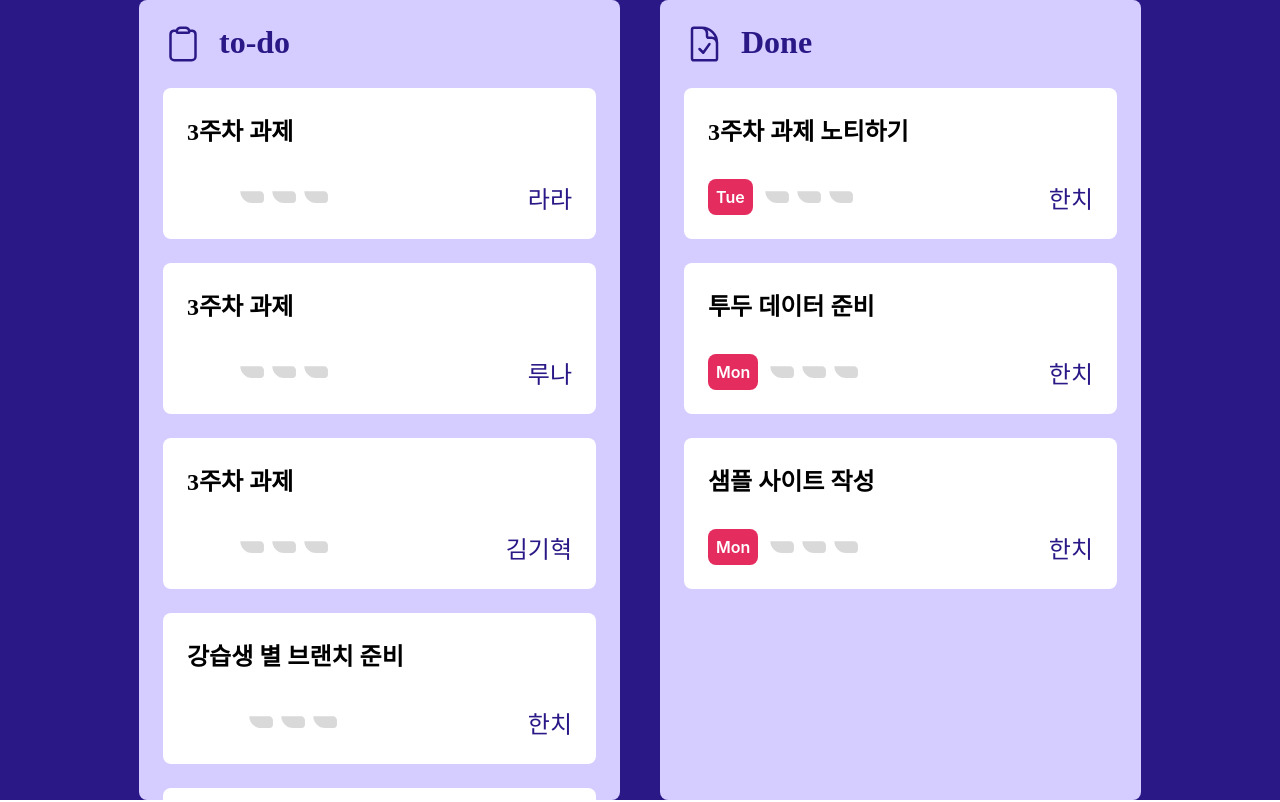
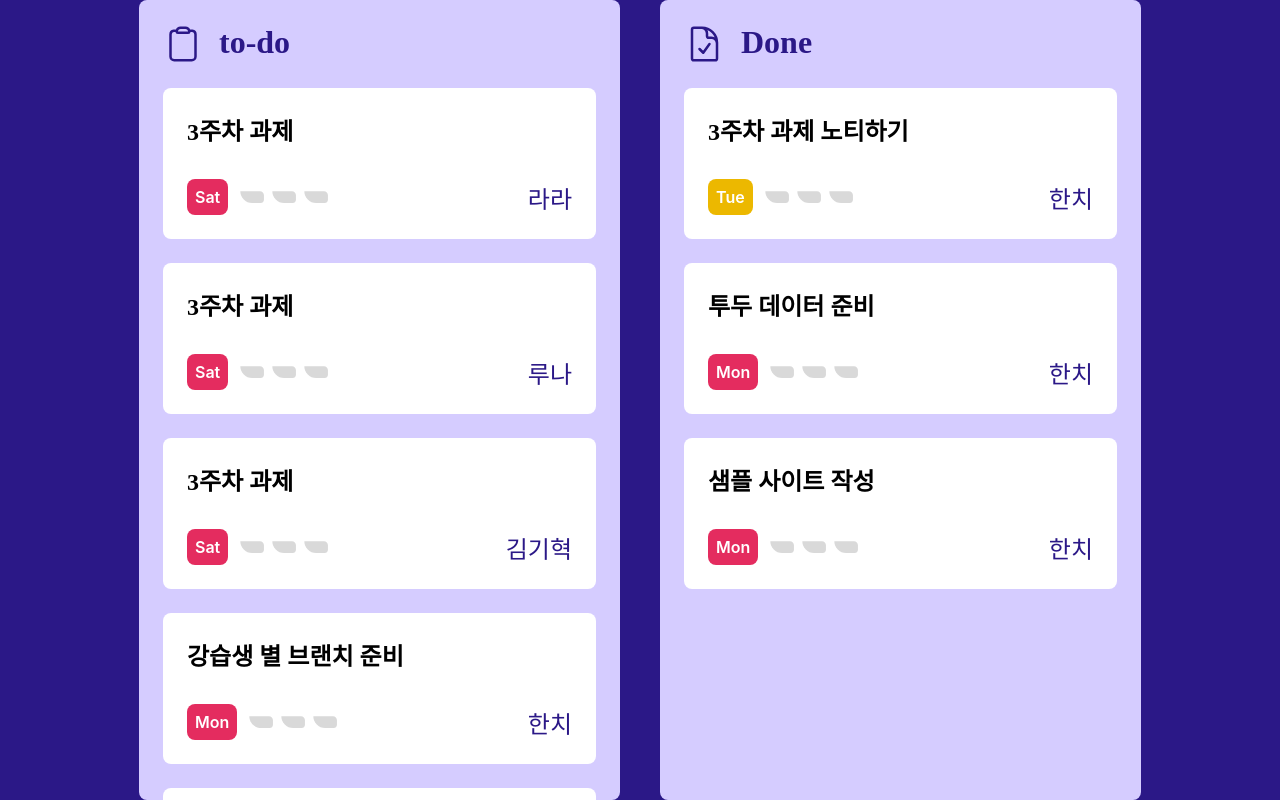
Before and after one commit to lindychi/frontend-bootcamp, a React (Create React App) app: page / in a window 1280 px wide. Shown: the top 802 px of the page. Built offline with nearby package versions, Linux system fonts and the light colour scheme.

Commit message:
add priorityMap

```diff
--- a/src/App.tsx
+++ b/src/App.tsx
@@ -21,6 +21,18 @@ function App() {
   );
 
 
+  // const priorityList = [
+  //   { Priority: "low", color:"#2D41A7" },
+  //   { Priority: "medium",color:"#ECB800" },
+  //   { Priority: "high",color:"#E42C5F" }
+  // ];
+
+  const priorityMap = {
+    high: "bg-priority-high",
+    medium: "bg-priority-medium",
+    low: "bg-priority-low"
+  };
+  //  #컬러값은 안먹히나용..?
 
 
 
@@ -39,7 +51,9 @@ function App() {
             <div key={index} className="Task p-6 bg-white rounded-lg mt-6 mb-6">
               <div className="frame1 styled-title pb-8">{item.title}</div>
               <div className="frame2-1 flex w=[156px] space-x-3 items-center ">
-                  <div className="styled-Date p-2 rounded-lg">{item.dueDate}</div>
+                  {/* 하단 이해못함 */}
+                <div className={`${priorityMap[item.priority] || "default"} styled-Date p-2 rounded-lg`}>{item.dueDate}</div>
+
               <div className="frame2-2 flex gap-2">
                 <div style={{ width: 24, height: 24 }}>
                   <svg xmlns="http://www.w3.org/2000/svg" viewBox="0 0 55 55" fill="none" width="100%" height="100%">
@@ -75,7 +89,7 @@ function App() {
             <div key={index} className="Task p-6 bg-white rounded-lg mt-6 mb-6">
               <div className="frame1 styled-title pb-8">{item.title}</div>
               <div className="frame2-1 flex w=[156px] space-x-3 items-center ">
-                  <div className="bg-[#E42C5F] styled-Date p-2 rounded-lg">{item.dueDate}</div>
+              <div className={`${priorityMap[item.priority] || "default"} styled-Date p-2 rounded-lg`}>{item.dueDate}</div>
                   <div className="frame2-2 flex gap-2">
                     <div className="Priority"><MySVGIcon /></div>
                     <div className="Priority"><MySVGIcon /></div>
```
Lines whose indentation alone changed are shown as unchanged.
